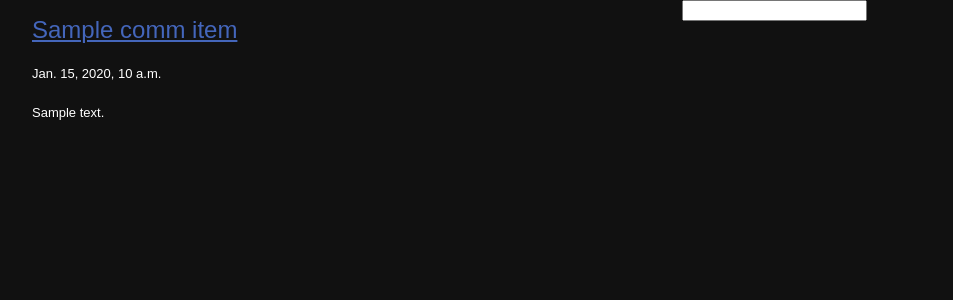
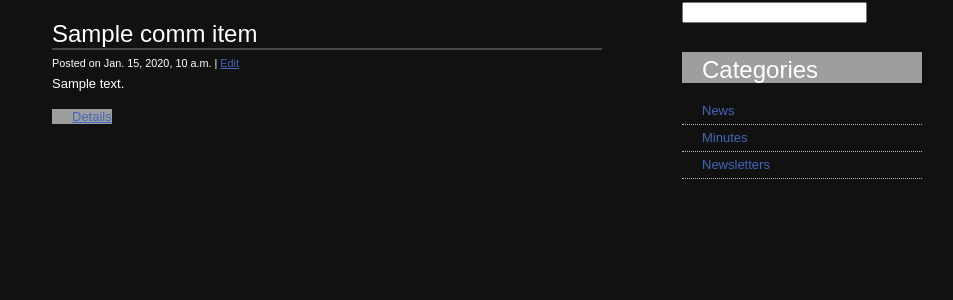
Before and after one commit to UWCS/uwcs-website, a Django app: template templates/comms/communication_list.html in a window 1280 px wide. Shown: the part 221-521 px from the top of the page, without its empty margins (163-1116 px from the left). Run offline with Django 3.2, Linux system fonts and the light colour scheme; the template is opened without the code that fills it: most values are stand-ins (such as "Sample title", 1, 10 or a date in 2020); grey boxes are pictures that could not be loaded.

Commit message:
Implemented categories and main page pagination

```diff
--- a/comms/models.py
+++ b/comms/models.py
@@ -13,4 +13,4 @@ class Communication(models.Model):
     type = models.CharField(max_length=2,choices=COMMS_TYPE)
 
     def __unicode__(self):
-        return self.text
+        return self.title
--- a/templates/comms/communication_list.html
+++ b/templates/comms/communication_list.html
@@ -36,22 +36,59 @@
 
 </script>
 
-
 {% if object_list %}
     {% for comm_item in object_list %}
         <div id="{{ comm_item.title }}"/>
-        <h1><a href="/{{ comm_item.id }}">{{ comm_item.title }}</a></h1>
-        <p>{{ comm_item.date }}<p>
-        <p>{{ comm_item.text|truncatewords:"30" }}</p>
+            <div class="post">
+                <h1 class="title">{{ comm_item.title }}</h1>
+                <p class="byline"><small>Posted on {{ comm_item.date }} | <a href="/admin/comms/communication/{{ comm_item.id }}/">Edit</a></small></p>
+                <div class="entry">
+                {{ comm_item.text }}
+                </div>
+                <p class="meta"><a href="/details/{{ comm_item.id }}" class="more">Details</a></p>
+            </div>
         </div>
     {% endfor %}
+
+    {% if is_paginated %}
+        {% ifnotequal page "last" %}
+            <a href="{{ page|add:"1" }}">more</a>
+        {% endifnotequal %}
+    {% endif %}
 {% else %}
     <p>No Items are available.</p>
 {% endif %}
 {% endblock %}
 
 {% block sidebar %}
-<form>
-    <input type="text" name="searchBox"onkeypress="checkInput(this.value,event);" />
-</form>
+<ul>
+    <li>
+        <form>
+            <input type="text" name="searchBox"onkeypress="checkInput(this.value,event);" />
+        </form>
+        <br />
+    </li>
+    <li>
+        <h2>Categories</h2>
+        <ul>
+            <li><a href="/news/1/">News</a></li>
+            <li><a href="/minutes/1/">Minutes</a></li>
+            <li><a href="/newsletters/1/">Newsletters</a></li>
+        </ul>
+    </li>
+<!--<li>
+        <h2>Archives</h2>
+        <ul>
+            <li><a href="#">September</a> (23)</li>
+            <li><a href="#">August</a> (31)</li>
+            <li><a href="#">July</a> (31)</li>
+            <li><a href="#">June</a> (30)</li>
+            <li><a href="#">May</a> (31)</li>
+            <li><a href="#">April</a> (30)</li>
+            <li><a href="#">March</a> (31)</li>
+            <li><a href="#">February</a> (28)</li>
+            <li><a href="#">January</a> (31)</li>
+        </ul>
+    </li>-->
+</ul>
 {% endblock %}
```
Also changed, not shown: comms/urls.py (+12 -7 lines).
